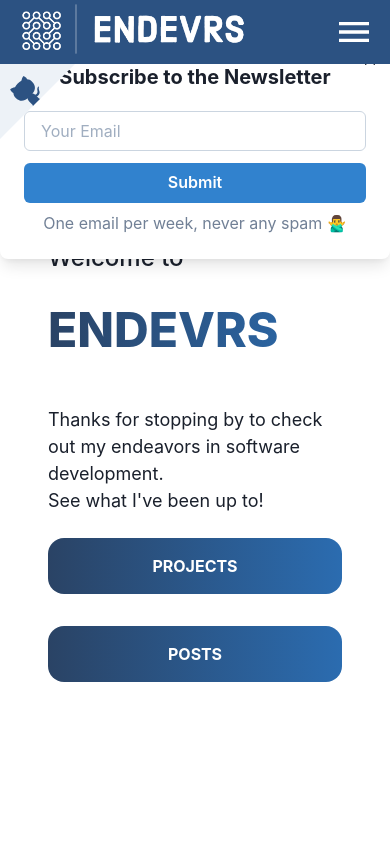
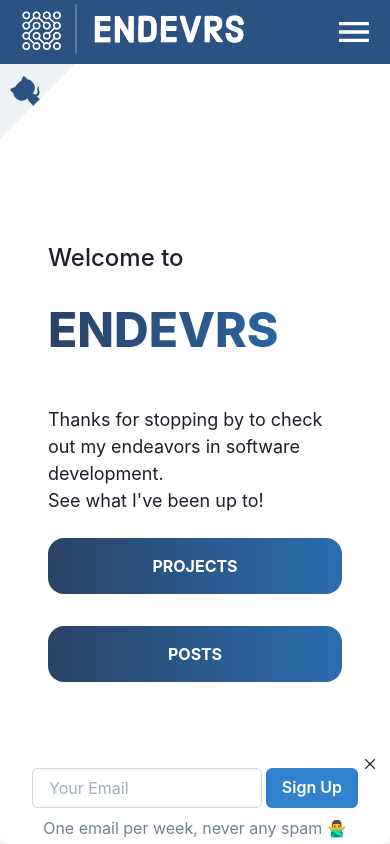
Before and after one commit to Seth-McKilla/mckilla-dot-dev-old, a Next.js app: page / in a window 390 px wide. Shown: the top 844 px of the page. Built offline with nearby package versions, Linux system fonts and the light colour scheme.

Commit message:
Finish mobile responsiveness of subscribe card

```diff
--- a/components/CardSubscribe.tsx
+++ b/components/CardSubscribe.tsx
@@ -4,13 +4,14 @@ import {
   FormControl,
   Input,
   Button,
-  useColorModeValue,
   Heading,
   Text,
   Container,
   Flex,
   CloseButton,
   Slide,
+  Show,
+  useColorModeValue,
 } from "@chakra-ui/react";
 import { ImCheckmark } from "react-icons/im";
 
@@ -67,8 +68,7 @@ export default function CardSubscribe({ showCloseButton = true }: Props) {
     <Slide in={true}>
       <Flex
         position="fixed"
-        top={{ base: 10, sm: "auto" }}
-        bottom={{ base: "auto", sm: 5 }}
+        bottom={{ base: 0, sm: 5 }}
         right={{ base: "auto", sm: 5 }}
         left={{ base: "auto", sm: "auto" }}
         width={{ base: "100%", sm: "auto" }}
@@ -78,7 +78,7 @@ export default function CardSubscribe({ showCloseButton = true }: Props) {
         borderRadius="lg"
         boxShadow="lg"
       >
-        <Container maxW="lg" p={6}>
+        <Container maxW="lg" p={{ base: "24px 32px 4px 32px", sm: 6 }}>
           {showCloseButton && (
             <CloseButton
               aria-label="Close"
@@ -91,18 +91,20 @@ export default function CardSubscribe({ showCloseButton = true }: Props) {
               onClick={handleClose}
             />
           )}
+          <Show above="sm">
             <Heading
               as="h2"
               fontSize={{ base: "xl", sm: "2xl" }}
               textAlign="center"
               mb={5}
             >
-            Subscribe to the Newsletter
+              {"Subscribe to the Newsletter"}
             </Heading>
+          </Show>
           <Stack
-            direction={{ base: "column", sm: "row" }}
+            direction="row"
             as="form"
-            spacing="12px"
+            spacing={{ base: "4px", sm: "12px" }}
             onSubmit={handleSubmit}
           >
             <FormControl>
@@ -123,7 +125,7 @@ export default function CardSubscribe({ showCloseButton = true }: Props) {
                 disabled={subscribeState !== "init"}
               />
             </FormControl>
-            <FormControl w={{ base: "100%", md: "40%" }}>
+            <FormControl w="40%">
               <Button
                 w="100%"
                 colorScheme={subscribeState === "success" ? "green" : "blue"}
@@ -131,7 +133,7 @@ export default function CardSubscribe({ showCloseButton = true }: Props) {
                 type={subscribeState === "success" ? "button" : "submit"}
                 disabled={subscribeState !== "init"}
               >
-                {subscribeState === "success" ? <ImCheckmark /> : "Submit"}
+                {subscribeState === "success" ? <ImCheckmark /> : "Sign Up"}
               </Button>
             </FormControl>
           </Stack>
--- a/pages/index.tsx
+++ b/pages/index.tsx
@@ -1,4 +1,3 @@
-import { useState, useEffect } from "react";
 import {
   Container,
   Flex,
```
Lines whose indentation alone changed are shown as unchanged.
